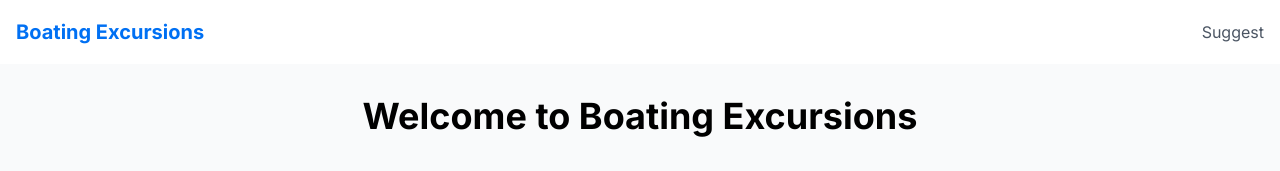
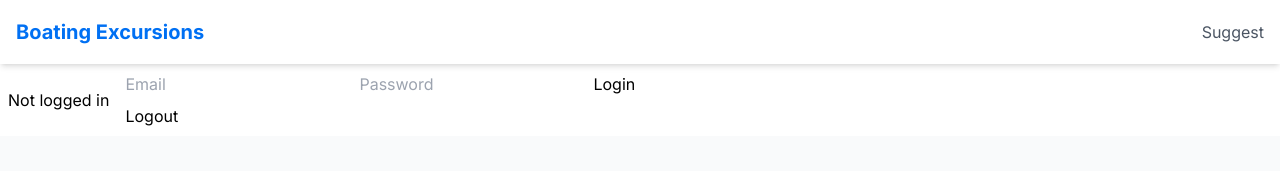
Before and after one commit to camgross/boating-excursions, a Next.js app: page / in a window 1280 px wide. Shown: the top 171 px of the page. Built offline with nearby package versions, Linux system fonts and the light colour scheme; no server answers; the database is empty.

Commit message:
Add AuthWidget and AuthStatus components with login/logout and status display; mark as client components

```diff
--- a/src/app/layout.tsx
+++ b/src/app/layout.tsx
@@ -4,6 +4,8 @@ import '@/styles/globals.css'
 import Navbar from '@/components/layout/Navbar'
 import { Inter } from 'next/font/google'
 import { Toaster } from 'react-hot-toast'
+import AuthStatus from '@/components/AuthStatus'
+import AuthWidget from '@/components/AuthWidget'
 
 const inter = Inter({ subsets: ['latin'] })
 
@@ -21,6 +23,10 @@ export default function RootLayout({
     <html lang="en">
       <body className={inter.className}>
         <Navbar />
+        <div style={{ display: 'flex', gap: 16, alignItems: 'center', padding: 8 }}>
+          <AuthStatus />
+          <AuthWidget />
+        </div>
         <main className="min-h-screen">
           {children}
         </main>
--- /dev/null
+++ b/src/components/AuthStatus.tsx
@@ -0,0 +1,23 @@
+'use client';
+import { useEffect, useState } from 'react';
+import { supabase } from '@/lib/supabase';
+
+export default function AuthStatus() {
+  const [user, setUser] = useState<any>(null);
+
+  useEffect(() => {
+    supabase.auth.getUser().then(({ data }) => setUser(data.user));
+    const { data: listener } = supabase.auth.onAuthStateChange((_event, session) => {
+      setUser(session?.user ?? null);
+    });
+    return () => {
+      listener?.subscription.unsubscribe();
+    };
+  }, []);
+
+  return (
+    <div>
+      {user ? `Logged in as: ${user.email}` : 'Not logged in'}
+    </div>
+  );
+}
--- /dev/null
+++ b/src/components/AuthWidget.tsx
@@ -0,0 +1,49 @@
+'use client';
+import { useState } from 'react';
+import { supabase } from '@/lib/supabase';
+
+export default function AuthWidget({ onAuthChange }: { onAuthChange?: () => void }) {
+  const [email, setEmail] = useState('');
+  const [password, setPassword] = useState('');
+  const [loading, setLoading] = useState(false);
+  const [error, setError] = useState('');
+
+  const handleLogin = async (e: React.FormEvent) => {
+    e.preventDefault();
+    setLoading(true);
+    setError('');
+    const { error } = await supabase.auth.signInWithPassword({ email, password });
+    setLoading(false);
+    if (error) setError(error.message);
+    else onAuthChange && onAuthChange();
+  };
+
+  const handleLogout = async () => {
+    await supabase.auth.signOut();
+    onAuthChange && onAuthChange();
+  };
+
+  return (
+    <div>
+      <form onSubmit={handleLogin} style={{ marginBottom: 8 }}>
+        <input
+          type="email"
+          placeholder="Email"
+          value={email}
+          onChange={e => setEmail(e.target.value)}
+          required
+        />
+        <input
+          type="password"
+          placeholder="Password"
+          value={password}
+          onChange={e => setPassword(e.target.value)}
+          required
+        />
+        <button type="submit" disabled={loading}>Login</button>
+      </form>
+      <button onClick={handleLogout}>Logout</button>
+      {error && <div style={{ color: 'red' }}>{error}</div>}
+    </div>
+  );
+}
--- a/src/components/excursions/DaySchedule.tsx
+++ b/src/components/excursions/DaySchedule.tsx
@@ -39,7 +39,7 @@ const DaySchedule: React.FC<DayScheduleProps> = ({
             watercraft={watercraftDetails.details}
             date={date}
             onReservationChange={onReservationChange}
-            reservations={reservations}
+            reservations={reservations.filter(r => r.watercraftType === watercraftDetails.details.type)}
           />
         </div>
       </div>
--- a/src/components/excursions/TimeGrid.tsx
+++ b/src/components/excursions/TimeGrid.tsx
@@ -316,6 +316,12 @@ const TimeGrid: React.FC<TimeGridProps> = ({ watercraft, date, onReservationChan
     }
 
     try {
+      // Fetch the authenticated user's ID
+      const { data: { user } } = await supabase.auth.getUser();
+      if (!user) {
+        toast.error('You must be logged in to make a reservation.');
+        return;
+      }
       if (editReservation) {
         console.log('Updating existing reservation:', editReservation.id);
         const { data, error } = await supabase
@@ -347,7 +353,7 @@ const TimeGrid: React.FC<TimeGridProps> = ({ watercraft, date, onReservationChan
           seat_number: seatNumber + 1,
           watercraft_type_id: watercraft.id,
           date: date,
-          user_id: null // Explicitly set user_id to null for new reservations
+          user_id: user.id // Set user_id to the authenticated user's ID
         });
 
         const { data, error } = await supabase
@@ -360,7 +366,7 @@ const TimeGrid: React.FC<TimeGridProps> = ({ watercraft, date, onReservationChan
             seat_number: seatNumber + 1,
             watercraft_type_id: watercraft.id,
             date: date,
-            user_id: null // Explicitly set user_id to null for new reservations
+            user_id: user.id // Set user_id to the authenticated user's ID
           })
           .select();
 
```
